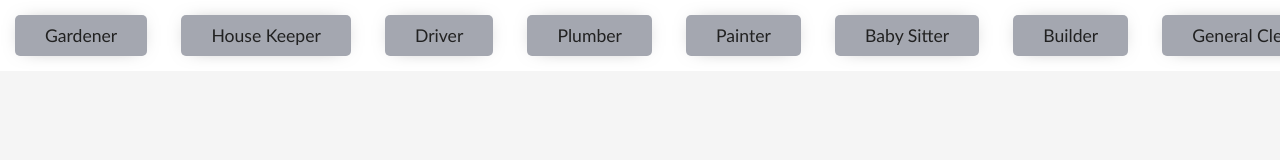
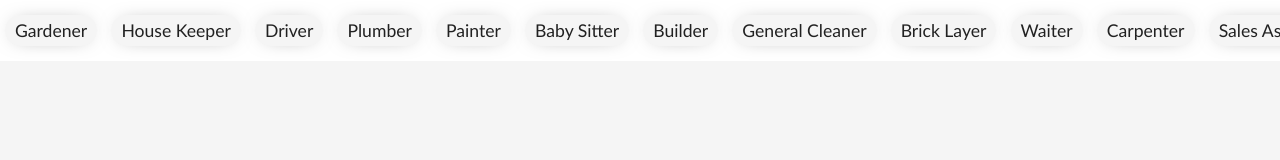
Before and after one commit to Johnnasimba/Horizontal-scroll-Houbay-Categories-section, a plain HTML site: page index.html in a window 1280 px wide. Drawn offline with Linux system fonts and the light colour scheme.

Commit message:
Updated styles for links

```diff
--- a/style.css
+++ b/style.css
@@ -38,15 +38,15 @@
  }
  .links {
 
-    padding: 10px 30px;
+    padding: 5px 10px;
 
-    border-radius: 5px;
+    border-radius: 20px;
 
     box-shadow: 0 0 20px -10px rgba(0,0,0,0.5);
 
-    background:rgb(164, 167, 176);
+    background:whitesmoke;
 
-    margin: 0 15px;
+    margin: 0 5px;
 
     display: inline-block;
 
@@ -67,16 +67,11 @@
 
     transition: 0.3s;
 
+
  }
 
  .links:hover {
 
-    background: #212121;
+    filter: brightness(80%);
 
  }
-
- .links:hover a {
-
-    color: #fff;
-
- }
```
